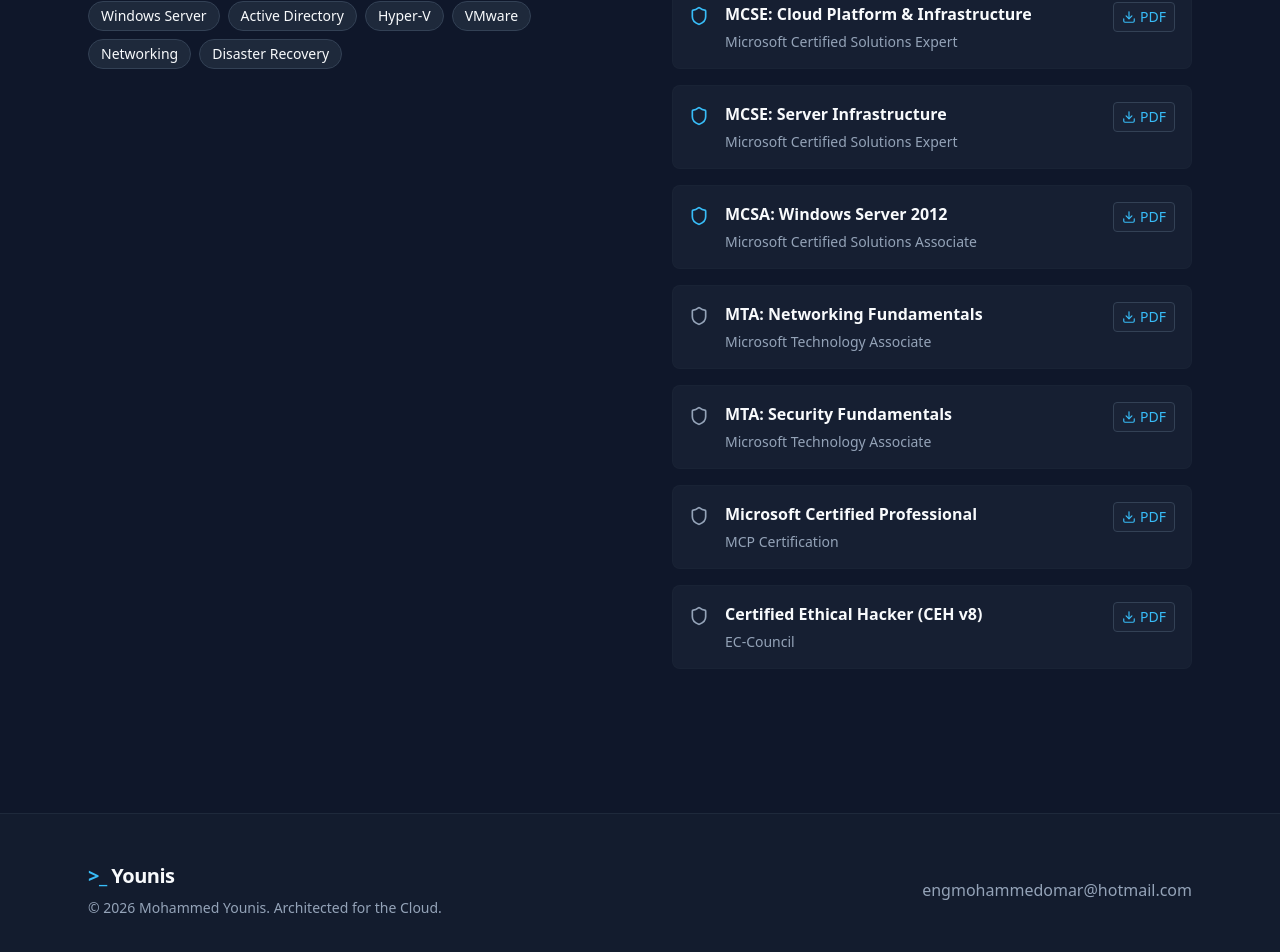
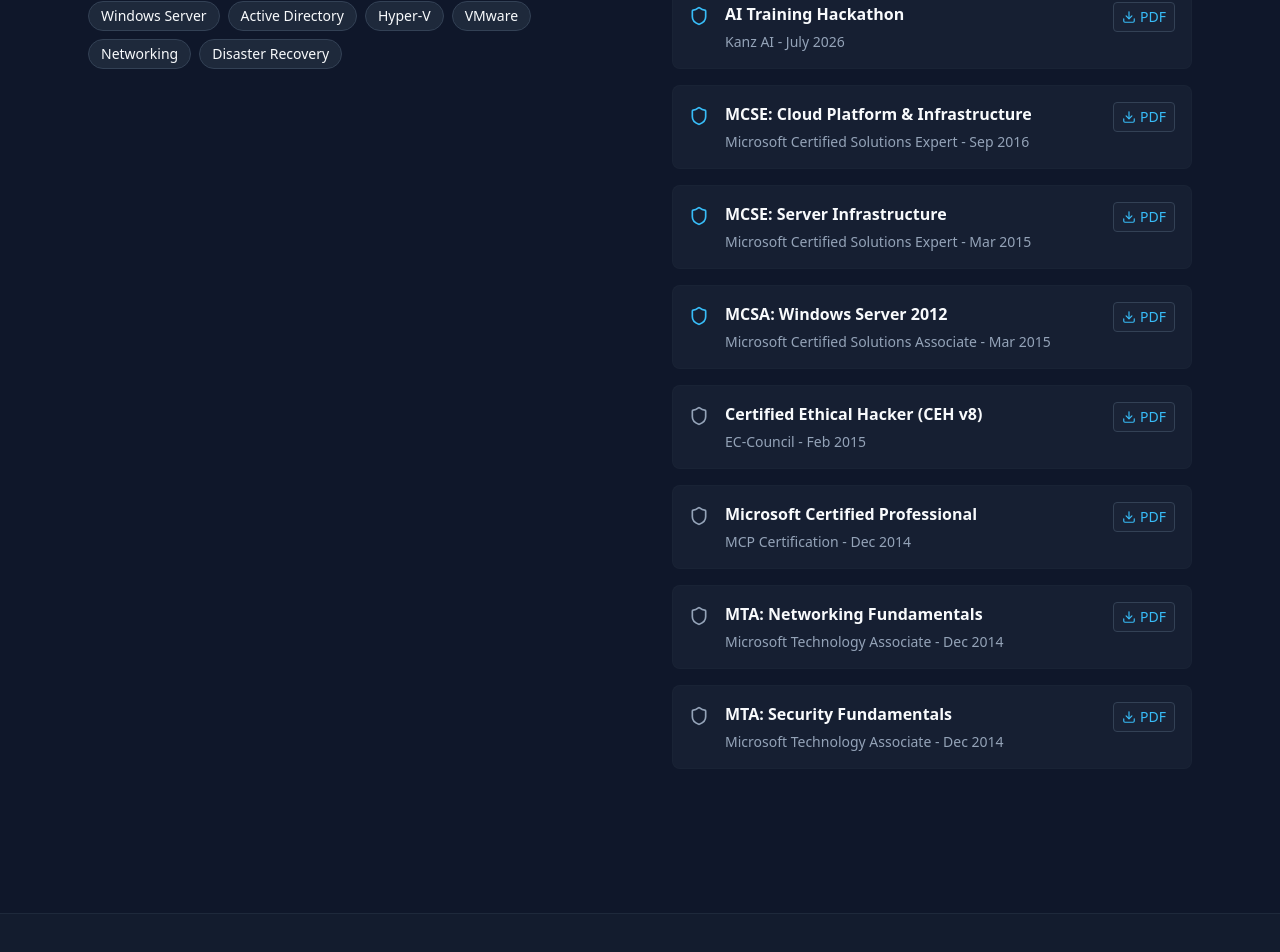
Before and after one commit to engmohammedomar533/portfolio, a React (Vite) app: page / in a window 1280 px wide. Shown: the part 3572-4524 px from the top of the page. Built offline with nearby package versions, Linux system fonts and the light colour scheme.

Commit message:
Organize certificates chronologically and add Kanz AI

```diff
--- a/src/App.tsx
+++ b/src/App.tsx
@@ -332,7 +332,21 @@
                   </div>
                 </div>
 
-                {/* Microsoft Certs */}
+                {/* Kanz AI */}
+                <div className="flex items-start gap-4 p-4 bg-surface/50 rounded-lg border border-slate-800/50">
+                  <Shield className="text-primary shrink-0 mt-1" size={20}/>
+                  <div className="flex-1">
+                    <div className="flex justify-between items-start gap-2">
+                      <h4 className="font-bold">AI Training Hackathon</h4>
+                      <a href="/Certificates/Kanz AI.pdf" download className="text-primary hover:text-sky-300 transition-colors flex items-center gap-1 text-sm bg-slate-800/50 px-2 py-1 rounded border border-slate-700">
+                        <Download size={14}/> PDF
+                      </a>
+                    </div>
+                    <p className="text-sm text-muted">Kanz AI - July 2026</p>
+                  </div>
+                </div>
+
+                {/* MCSE Cloud */}
                 <div className="flex items-start gap-4 p-4 bg-surface/50 rounded-lg border border-slate-800/50">
                   <Shield className="text-primary shrink-0 mt-1" size={20}/>
                   <div className="flex-1">
@@ -342,10 +356,11 @@
                         <Download size={14}/> PDF
                       </a>
                     </div>
-                    <p className="text-sm text-muted">Microsoft Certified Solutions Expert</p>
+                    <p className="text-sm text-muted">Microsoft Certified Solutions Expert - Sep 2016</p>
                   </div>
                 </div>
 
+                {/* MCSE Server */}
                 <div className="flex items-start gap-4 p-4 bg-surface/50 rounded-lg border border-slate-800/50">
                   <Shield className="text-primary shrink-0 mt-1" size={20}/>
                   <div className="flex-1">
@@ -355,10 +370,11 @@
                         <Download size={14}/> PDF
                       </a>
                     </div>
-                    <p className="text-sm text-muted">Microsoft Certified Solutions Expert</p>
+                    <p className="text-sm text-muted">Microsoft Certified Solutions Expert - Mar 2015</p>
                   </div>
                 </div>
 
+                {/* MCSA Windows Server 2012 */}
                 <div className="flex items-start gap-4 p-4 bg-surface/50 rounded-lg border border-slate-800/50">
                   <Shield className="text-primary shrink-0 mt-1" size={20}/>
                   <div className="flex-1">
@@ -368,46 +384,7 @@
                         <Download size={14}/> PDF
                       </a>
                     </div>
-                    <p className="text-sm text-muted">Microsoft Certified Solutions Associate</p>
-                  </div>
-                </div>
-
-                <div className="flex items-start gap-4 p-4 bg-surface/50 rounded-lg border border-slate-800/50">
-                  <Shield className="text-slate-400 shrink-0 mt-1" size={20}/>
-                  <div className="flex-1">
-                    <div className="flex justify-between items-start gap-2">
-                      <h4 className="font-bold">MTA: Networking Fundamentals</h4>
-                      <a href="/Certificates/MTA Networking Fundamentals.pdf" download className="text-primary hover:text-sky-300 transition-colors flex items-center gap-1 text-sm bg-slate-800/50 px-2 py-1 rounded border border-slate-700">
-                        <Download size={14}/> PDF
-                      </a>
-                    </div>
-                    <p className="text-sm text-muted">Microsoft Technology Associate</p>
-                  </div>
-                </div>
-
-                <div className="flex items-start gap-4 p-4 bg-surface/50 rounded-lg border border-slate-800/50">
-                  <Shield className="text-slate-400 shrink-0 mt-1" size={20}/>
-                  <div className="flex-1">
-                    <div className="flex justify-between items-start gap-2">
-                      <h4 className="font-bold">MTA: Security Fundamentals</h4>
-                      <a href="/Certificates/MTA Security Fundamentals.pdf" download className="text-primary hover:text-sky-300 transition-colors flex items-center gap-1 text-sm bg-slate-800/50 px-2 py-1 rounded border border-slate-700">
-                        <Download size={14}/> PDF
-                      </a>
-                    </div>
-                    <p className="text-sm text-muted">Microsoft Technology Associate</p>
-                  </div>
-                </div>
-
-                <div className="flex items-start gap-4 p-4 bg-surface/50 rounded-lg border border-slate-800/50">
-                  <Shield className="text-slate-400 shrink-0 mt-1" size={20}/>
-                  <div className="flex-1">
-                    <div className="flex justify-between items-start gap-2">
-                      <h4 className="font-bold">Microsoft Certified Professional</h4>
-                      <a href="/Certificates/Microsoft Certified Professional.pdf" download className="text-primary hover:text-sky-300 transition-colors flex items-center gap-1 text-sm bg-slate-800/50 px-2 py-1 rounded border border-slate-700">
-                        <Download size={14}/> PDF
-                      </a>
-                    </div>
-                    <p className="text-sm text-muted">MCP Certification</p>
+                    <p className="text-sm text-muted">Microsoft Certified Solutions Associate - Mar 2015</p>
                   </div>
                 </div>
 
@@ -421,7 +398,49 @@
                         <Download size={14}/> PDF
                       </a>
                     </div>
-                    <p className="text-sm text-muted">EC-Council</p>
+                    <p className="text-sm text-muted">EC-Council - Feb 2015</p>
+                  </div>
+                </div>
+
+                {/* MCP */}
+                <div className="flex items-start gap-4 p-4 bg-surface/50 rounded-lg border border-slate-800/50">
+                  <Shield className="text-slate-400 shrink-0 mt-1" size={20}/>
+                  <div className="flex-1">
+                    <div className="flex justify-between items-start gap-2">
+                      <h4 className="font-bold">Microsoft Certified Professional</h4>
+                      <a href="/Certificates/Microsoft Certified Professional.pdf" download className="text-primary hover:text-sky-300 transition-colors flex items-center gap-1 text-sm bg-slate-800/50 px-2 py-1 rounded border border-slate-700">
+                        <Download size={14}/> PDF
+                      </a>
+                    </div>
+                    <p className="text-sm text-muted">MCP Certification - Dec 2014</p>
+                  </div>
+                </div>
+
+                {/* MTA Networking */}
+                <div className="flex items-start gap-4 p-4 bg-surface/50 rounded-lg border border-slate-800/50">
+                  <Shield className="text-slate-400 shrink-0 mt-1" size={20}/>
+                  <div className="flex-1">
+                    <div className="flex justify-between items-start gap-2">
+                      <h4 className="font-bold">MTA: Networking Fundamentals</h4>
+                      <a href="/Certificates/MTA Networking Fundamentals.pdf" download className="text-primary hover:text-sky-300 transition-colors flex items-center gap-1 text-sm bg-slate-800/50 px-2 py-1 rounded border border-slate-700">
+                        <Download size={14}/> PDF
+                      </a>
+                    </div>
+                    <p className="text-sm text-muted">Microsoft Technology Associate - Dec 2014</p>
+                  </div>
+                </div>
+
+                {/* MTA Security */}
+                <div className="flex items-start gap-4 p-4 bg-surface/50 rounded-lg border border-slate-800/50">
+                  <Shield className="text-slate-400 shrink-0 mt-1" size={20}/>
+                  <div className="flex-1">
+                    <div className="flex justify-between items-start gap-2">
+                      <h4 className="font-bold">MTA: Security Fundamentals</h4>
+                      <a href="/Certificates/MTA Security Fundamentals.pdf" download className="text-primary hover:text-sky-300 transition-colors flex items-center gap-1 text-sm bg-slate-800/50 px-2 py-1 rounded border border-slate-700">
+                        <Download size={14}/> PDF
+                      </a>
+                    </div>
+                    <p className="text-sm text-muted">Microsoft Technology Associate - Dec 2014</p>
                   </div>
                 </div>
               </div>
```
Also changed, not shown: 1 other file (tests, documents, lock files or other folders).
